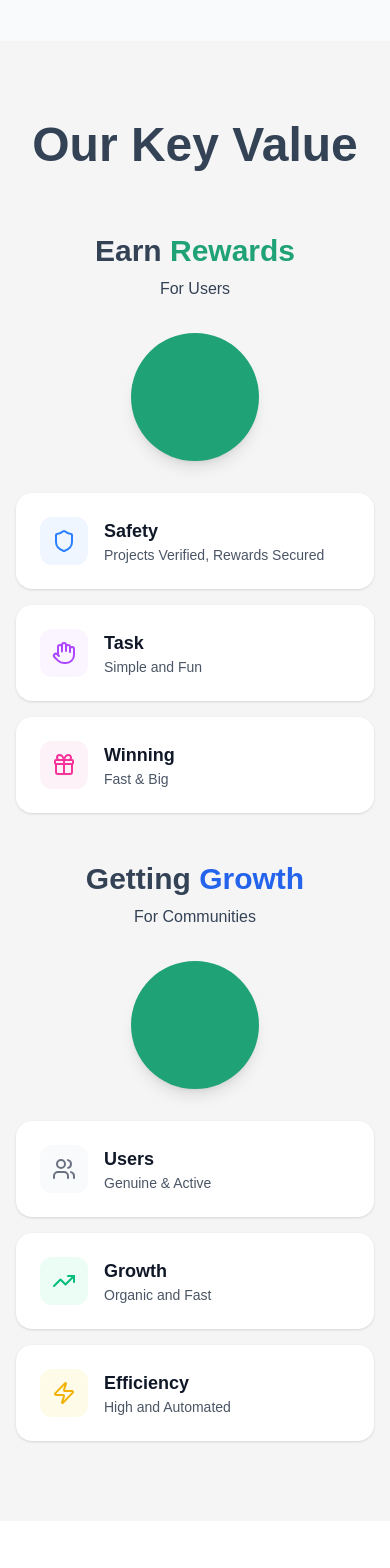
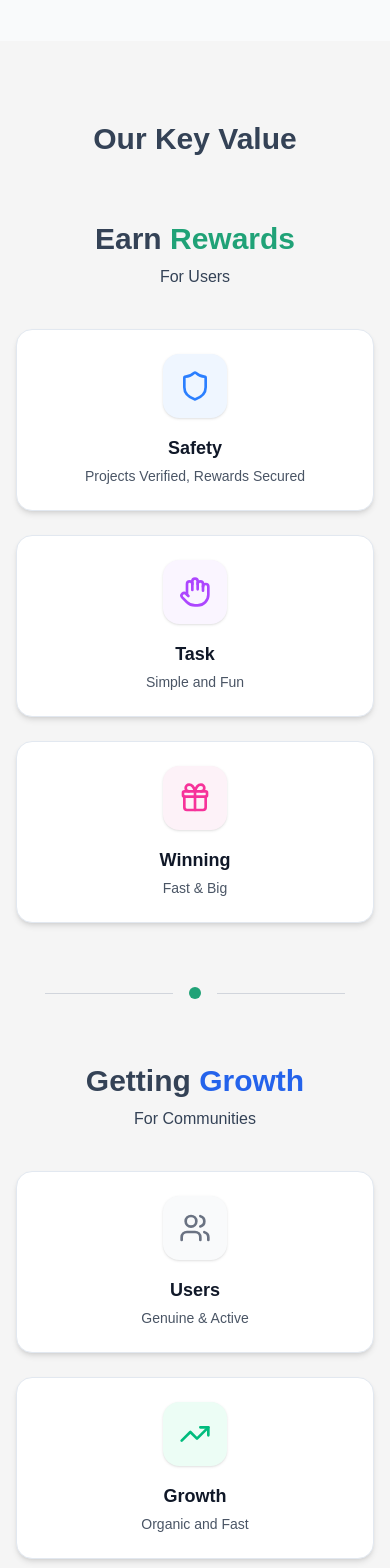
Before and after one commit to DangDuyLe/frontendpaytask, a Next.js app: page / in a window 390 px wide. Shown: the part 5760-7328 px from the top of the page. Built offline with nearby package versions, Linux system fonts and the light colour scheme.

Commit message:
refactor: Update KeyValue component layout for improved responsiveness and visual hierarchy

```diff
--- a/src/components/KeyValue.tsx
+++ b/src/components/KeyValue.tsx
@@ -53,75 +53,73 @@ export default function KeyValue() {
     <section className="w-full py-20" style={{ backgroundColor: '#F5F5F5' }}>
       <div className="max-w-7xl mx-auto px-4 sm:px-6 lg:px-8">
         {/* Heading */}
-        <h2 className="text-5xl font-bold text-center mb-16" style={{ color: '#344256' }}>
+        <h2 className="text-3xl font-bold text-center mb-16" style={{ color: '#344256' }}>
           Our Key Value
         </h2>
 
-        {/* Two Column Layout */}
-        <div className="grid grid-cols-1 lg:grid-cols-2 gap-12 max-w-6xl mx-auto">
-          {/* Earn Rewards - Left Side */}
-          <div className="space-y-8">
-            <div className="text-center lg:text-left">
+        {/* Centered Container with Stacked Layout */}
+        <div className="max-w-5xl mx-auto space-y-16">
+          {/* Earn Rewards Section */}
+          <div>
+            <div className="text-center mb-10">
               <h3 className="text-3xl font-bold" style={{ color: '#344256' }}>
                 Earn <span style={{ color: '#20A277' }}>Rewards</span>
               </h3>
               <p className="mt-2" style={{ color: '#344256' }}>For Users</p>
             </div>
 
-            <div className="relative">
-              {/* Center Circle */}
-              <div className="flex justify-center mb-8">
-                <div className="w-32 h-32 rounded-full shadow-lg" style={{ backgroundColor: '#20A277' }}></div>
-              </div>
-
-              {/* Feature Cards */}
-              <div className="space-y-4">
+            {/* Feature Grid */}
+            <div className="grid grid-cols-1 md:grid-cols-3 gap-6">
               {earnRewards.map((feature, index) => (
                 <div
                   key={feature.title}
-                    className="bg-white rounded-2xl p-6 shadow-sm hover:shadow-md transition-shadow flex items-center gap-4"
+                  className="bg-white rounded-2xl p-6 shadow-md hover:shadow-xl transition-all duration-300 hover:-translate-y-1 border border-gray-100"
                 >
-                    <div className={`w-12 h-12 ${feature.iconBg} rounded-xl flex items-center justify-center flex-shrink-0`}>
-                      <feature.icon className={`w-6 h-6 ${feature.iconColor}`} />
+                  <div className="flex flex-col items-center text-center space-y-4">
+                    <div className={`w-16 h-16 ${feature.iconBg} rounded-2xl flex items-center justify-center shadow-sm`}>
+                      <feature.icon className={`w-8 h-8 ${feature.iconColor}`} />
                     </div>
                     <div>
-                      <h4 className="font-semibold text-gray-900 text-lg">{feature.title}</h4>
+                      <h4 className="font-semibold text-gray-900 text-lg mb-1">{feature.title}</h4>
                       <p className="text-sm text-gray-600 whitespace-pre-line">{feature.description}</p>
+                    </div>
                   </div>
                 </div>
               ))}
             </div>
           </div>
+
+          {/* Divider */}
+          <div className="flex items-center justify-center">
+            <div className="h-px bg-gray-300 w-32"></div>
+            <div className="mx-4 w-3 h-3 rounded-full" style={{ backgroundColor: '#20A277' }}></div>
+            <div className="h-px bg-gray-300 w-32"></div>
           </div>
 
-          {/* Getting Growth - Right Side */}
-          <div className="space-y-8">
-            <div className="text-center lg:text-left">
+          {/* Getting Growth Section */}
+          <div>
+            <div className="text-center mb-10">
               <h3 className="text-3xl font-bold" style={{ color: '#344256' }}>
                 Getting <span style={{ color: '#2463EB' }}>Growth</span>
               </h3>
               <p className="mt-2" style={{ color: '#344256' }}>For Communities</p>
             </div>
 
-            <div className="relative">
-              {/* Center Circle */}
-              <div className="flex justify-center mb-8">
-                <div className="w-32 h-32 rounded-full shadow-lg" style={{ backgroundColor: '#20A277' }}></div>
-              </div>
-
-              {/* Feature Cards */}
-              <div className="space-y-4">
+            {/* Feature Grid */}
+            <div className="grid grid-cols-1 md:grid-cols-3 gap-6">
               {gettingGrowth.map((feature, index) => (
                 <div
                   key={feature.title}
-                    className="bg-white rounded-2xl p-6 shadow-sm hover:shadow-md transition-shadow flex items-center gap-4"
+                  className="bg-white rounded-2xl p-6 shadow-md hover:shadow-xl transition-all duration-300 hover:-translate-y-1 border border-gray-100"
                 >
-                    <div className={`w-12 h-12 ${feature.iconBg} rounded-xl flex items-center justify-center flex-shrink-0`}>
-                      <feature.icon className={`w-6 h-6 ${feature.iconColor}`} />
+                  <div className="flex flex-col items-center text-center space-y-4">
+                    <div className={`w-16 h-16 ${feature.iconBg} rounded-2xl flex items-center justify-center shadow-sm`}>
+                      <feature.icon className={`w-8 h-8 ${feature.iconColor}`} />
                     </div>
                     <div>
-                      <h4 className="font-semibold text-gray-900 text-lg">{feature.title}</h4>
+                      <h4 className="font-semibold text-gray-900 text-lg mb-1">{feature.title}</h4>
                       <p className="text-sm text-gray-600">{feature.description}</p>
+                    </div>
                   </div>
                 </div>
               ))}
@@ -129,7 +127,6 @@ export default function KeyValue() {
           </div>
         </div>
       </div>
-      </div>
     </section>
   );
 }
```
Also changed, not shown: public/person working.jpg. Lines whose indentation alone changed are shown as unchanged.
